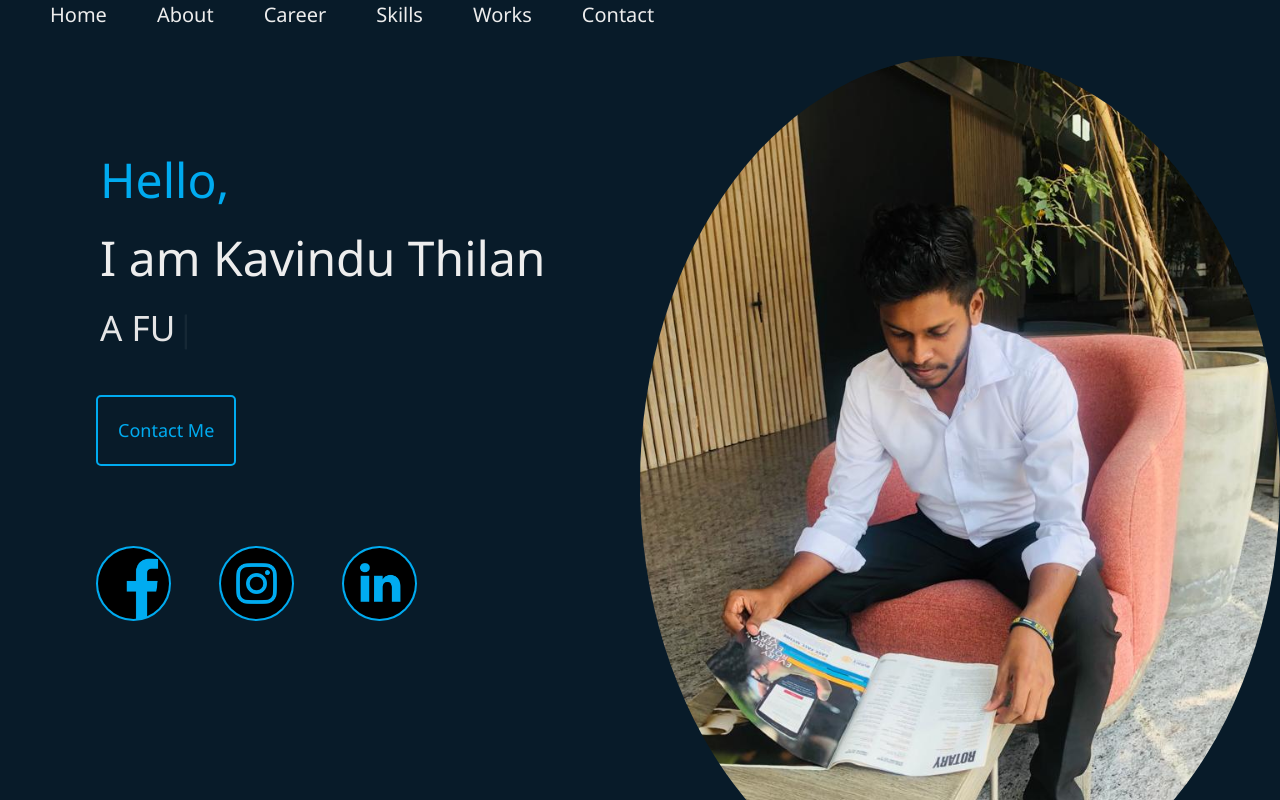
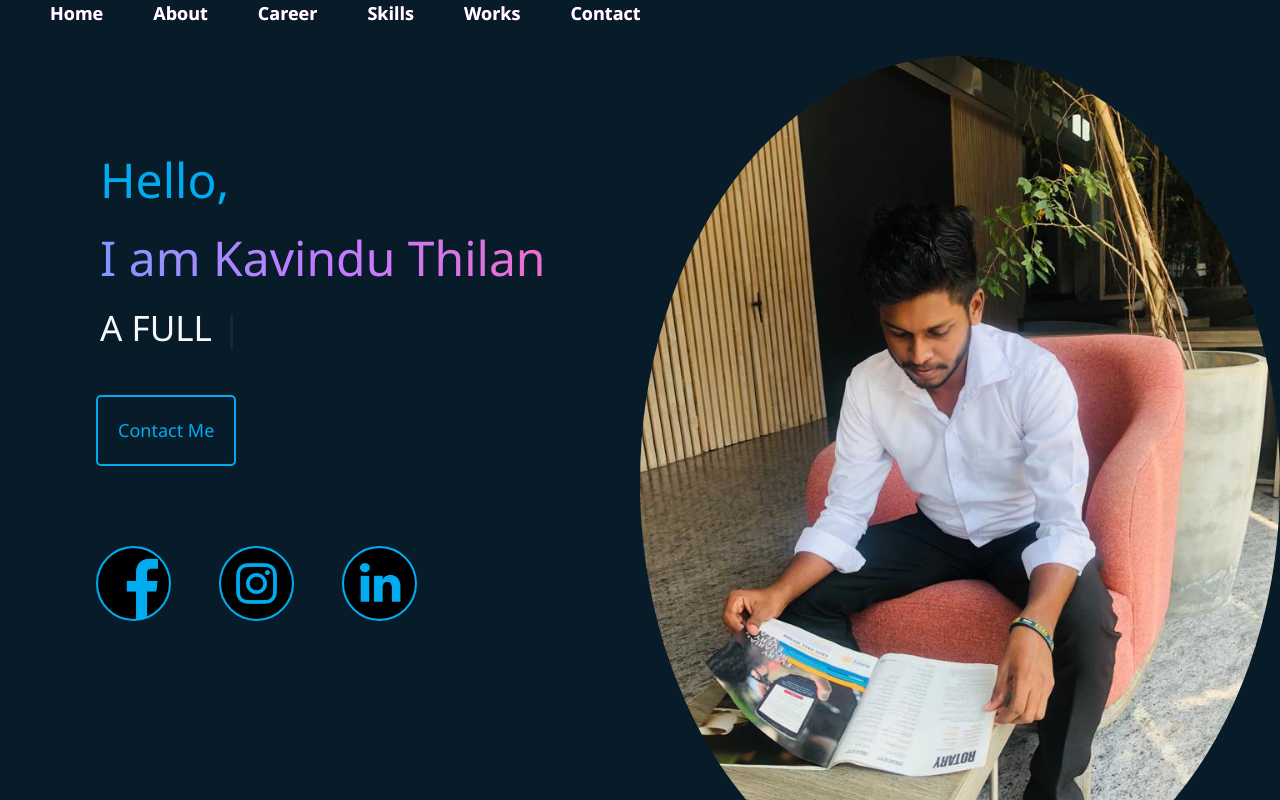
Before and after one commit to kavinduthilan/kavinduthilanworks, a React (Vite) app: page / in a window 1280 px wide. Shown: the top 800 px of the page. Built offline with nearby package versions, Linux system fonts and the light colour scheme.

Commit message:
modified some styles

```diff
--- a/src/components/Header/Header.jsx
+++ b/src/components/Header/Header.jsx
@@ -5,22 +5,22 @@ const Header = () => {
   return (
     <div className="w-full h-14">
       <ul className="fixed list-none cursor-pointer">
-        <li className="inline pl-[50px] text-[#ededed] text-[20px]">
+        <li className="inline pl-[50px] text-[18px] font-bold text-white mb-4 bg-gradient-to-r from-blue-400 via-purple-400 to-pink-400 bg-clip-text text-transparent ">
           <Link to="/">Home</Link>
         </li>
-        <li className="inline pl-[50px] text-[#ededed] text-[20px]">
+        <li className="inline pl-[50px] text-[18px] font-bold text-white mb-4 bg-gradient-to-r from-blue-400 via-purple-400 to-pink-400 bg-clip-text text-transparent">
           <Link to="/about">About</Link>
         </li>
-        <li className="inline pl-[50px] text-[#ededed] text-[20px]">
+        <li className="inline pl-[50px] text-[18px] font-bold text-white mb-4 bg-gradient-to-r from-blue-400 via-purple-400 to-pink-400 bg-clip-text text-transparent">
           <Link to="/career">Career</Link>
         </li>
-        <li className="inline pl-[50px] text-[#ededed] text-[20px]">
+        <li className="inline pl-[50px] text-[18px] font-bold text-white mb-4 bg-gradient-to-r from-blue-400 via-purple-400 to-pink-400 bg-clip-text text-transparent">
           <Link to="/skills">Skills</Link>
         </li>
-        <li className="inline pl-[50px] text-[#ededed] text-[20px]">
+        <li className="inline pl-[50px] text-[18px] font-bold text-white mb-4 bg-gradient-to-r from-blue-400 via-purple-400 to-pink-400 bg-clip-text text-transparent">
           <Link to="/work">Works</Link>
         </li>
-        <li className="inline pl-[50px] text-[#ededed] text-[20px]">
+        <li className="inline pl-[50px] text-[18px] font-bold text-white mb-4 bg-gradient-to-r from-blue-400 via-purple-400 to-pink-400 bg-clip-text text-transparent">
           <Link to="/contact">Contact</Link>
         </li>
       </ul>
--- a/src/components/Profile/Profile.jsx
+++ b/src/components/Profile/Profile.jsx
@@ -13,16 +13,16 @@ const Profile = () => {
         <h3 className="text-5xl text-left pl-[100px] mt-[100px] mb-[-50px] text-[#00abf0]">
           Hello,
         </h3>
-        <h2 className="text-5xl text-left pl-[100px] pt-[80px]">
+        <h2 className="text-5xl text-left pl-[100px] pt-[80px] bg-gradient-to-r from-blue-400 via-purple-400 to-pink-400 bg-clip-text text-transparent">
           I am Kavindu Thilan
         </h2>
-        <h4 className="text-[35px] text-left pl-[100px] pt-[20px] animate-pulse">
+        <h4 className="text-[35px] text-left text-white pl-[100px] pt-[20px] animate-pulse">
           <Typewriter
             options={{
               autoStart: true,
               loop: true,
               delay: 100,
-              strings: ["A FULL STACK DEVELOPER!"],
+              strings: ["A FULL STACK DEVELOPER!!"],
             }}
           />
         </h4>
```
